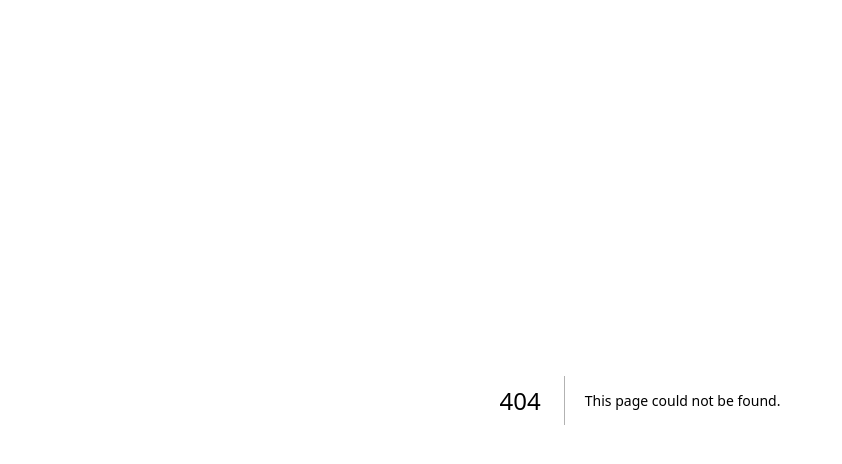
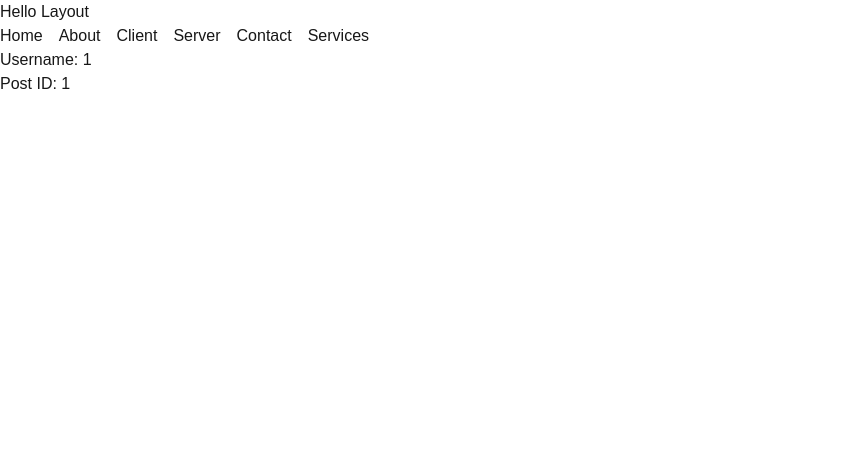
Before and after one commit to Aniket-paul-alt/nextjs_app_beginning, a Next.js app: page /user/1/post/1 in a window 1280 px wide. Before the commit this address had no page. Shown: the top 464 px of the page, without its empty margins (0-842 px from the left). Built offline with nearby package versions, Linux system fonts and the light colour scheme.

Commit message:
Dynamic routing (by default server component)

```diff
--- a/app/(users)/layout.js
+++ b/app/(users)/layout.js
@@ -3,12 +3,10 @@ import Navigation from "@/components/Navigation";
 
 export default function RootLayout({children}){
   return (
-    <html>
-      <body>
+      <>
         <p>Hello Layout</p>
         <Navigation />
         {children}
-      </body>
-    </html>
+      </>
   )
 }
--- /dev/null
+++ b/app/(users)/user/[username]/page.jsx
@@ -0,0 +1,11 @@
+export default async function singleUserPage(props) {
+    console.log(props)
+    const user = await props.params
+    console.log(user)
+
+    return (
+        <div>
+        <h1>User Profile: {user.username}</h1>
+        </div>
+    );
+}
--- /dev/null
+++ b/app/(users)/user/[username]/post/[postid]/page.jsx
@@ -0,0 +1,12 @@
+export default async function singleUserPagePost(props) {
+    console.log(props)
+    const postData = await props.params
+    console.log(postData)
+
+    return (
+        <div>
+        <h1>Username: {postData.username}</h1>
+        <h2>Post ID: {postData.postid}</h2>
+        </div>
+    );
+}
--- a/app/layout.js
+++ b/app/layout.js
@@ -52,7 +52,7 @@ const workSans = Work_Sans({
 
 export default function RootLayout({ children }) {
   return (
-    <html lang="en">
+    <html>
       <body className={`${roboto.variable} ${workSans.variable} `}>
         {children}
       </body>
```
